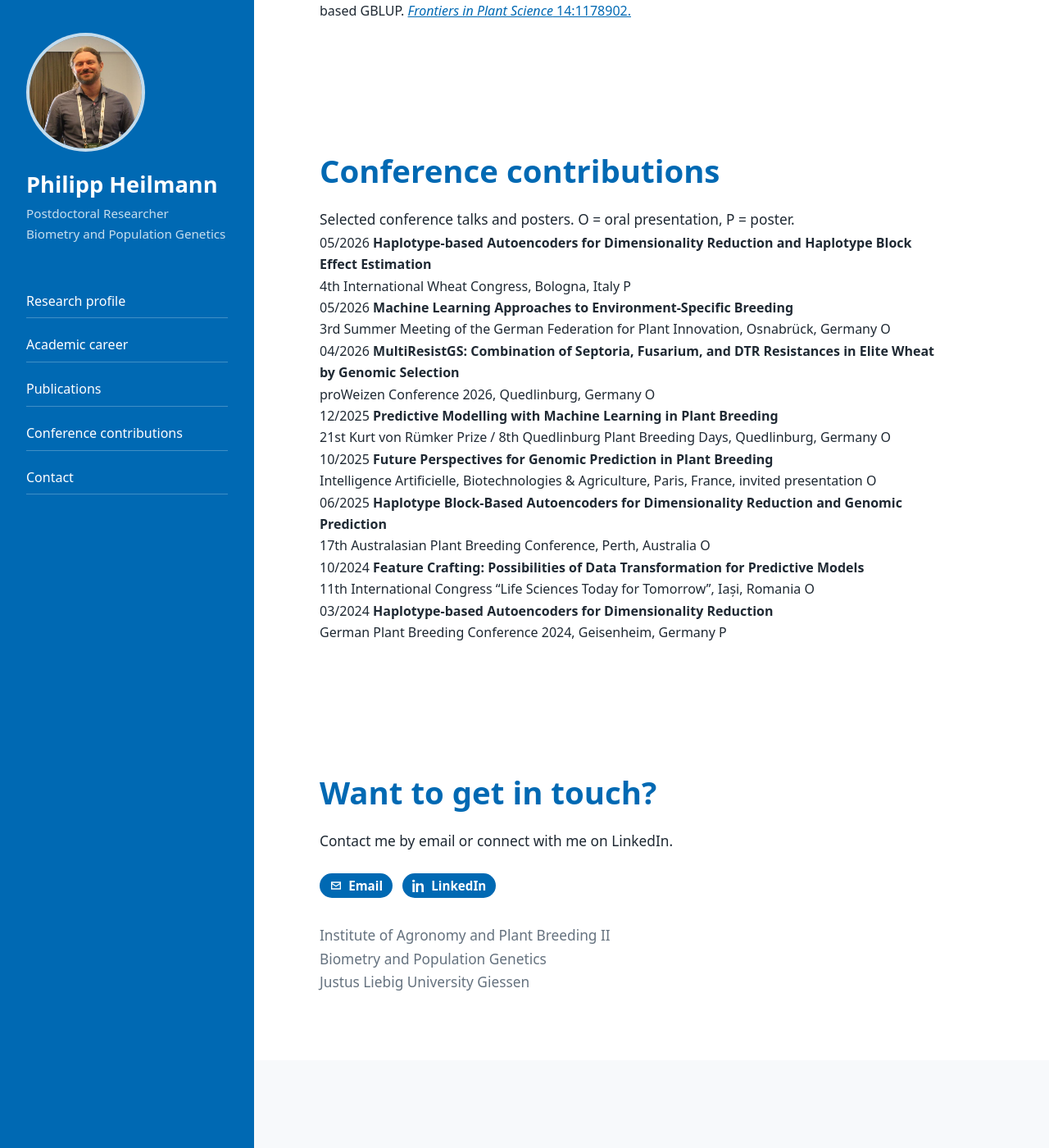
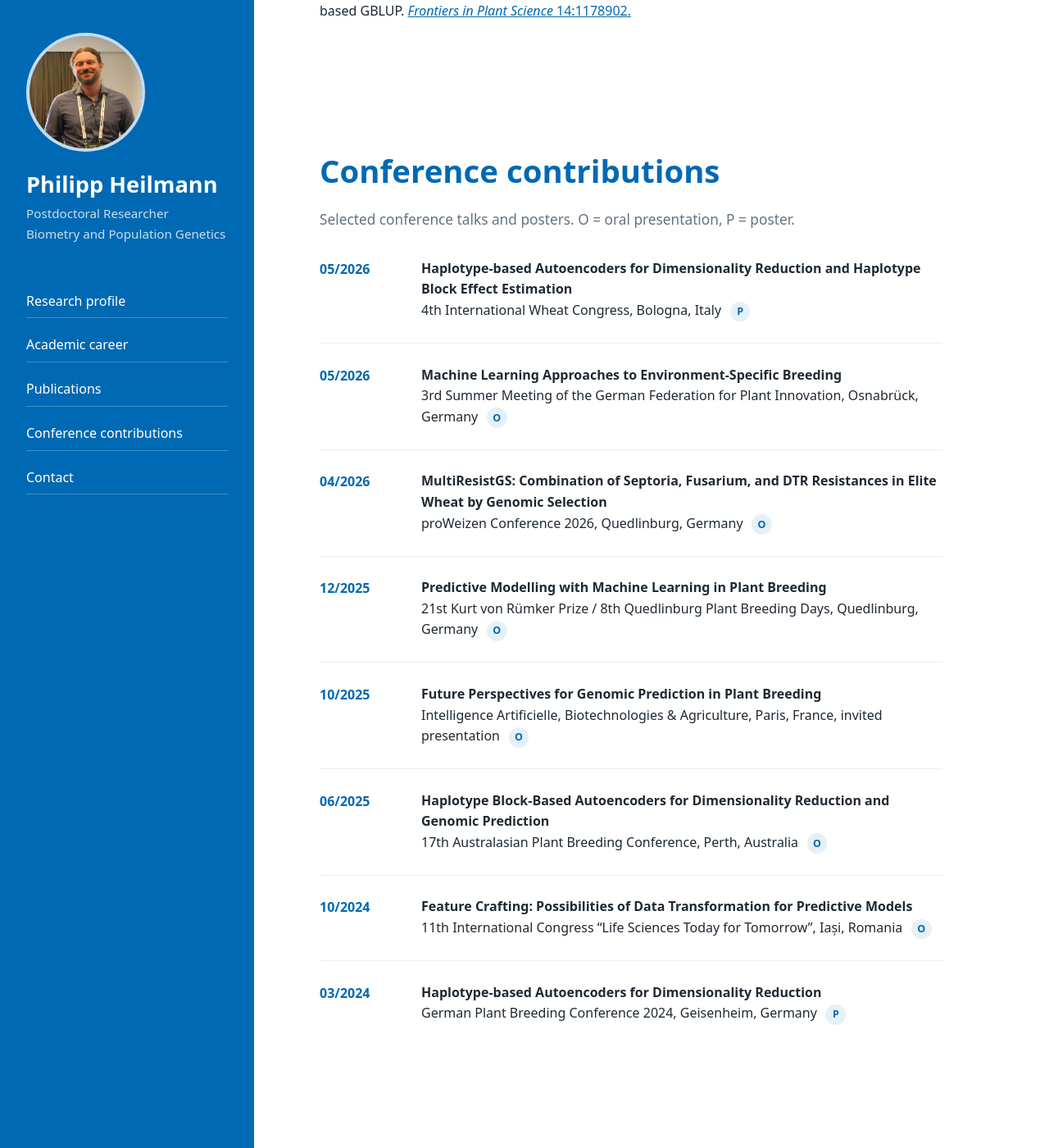
Before and after one commit to PGHeilmann/PGHeilmann.github.io, a Jekyll site: the page built from index.md, in a window 1280 px wide and 1400 px high, scrolled down 1959 px. Shown: the whole window at 82% size. Built offline with Jekyll 4.4.1, drawn with Linux system fonts in a browser that asks for light colours.

Commit message:
Update style.scss

```diff
--- a/assets/css/style.scss
+++ b/assets/css/style.scss
@@ -268,3 +268,54 @@ section p + p {
   margin-top: 2rem;
   color: var(--text-muted);
 }
+
+/* Conference contributions */
+
+.section-intro {
+  margin-bottom: 2rem;
+  color: var(--text-muted);
+}
+
+.conference-list {
+  display: flex;
+  flex-direction: column;
+}
+
+.conference-item {
+  display: grid;
+  grid-template-columns: 100px minmax(0, 1fr);
+  column-gap: 1.5rem;
+  align-items: start;
+  padding-bottom: 1.6rem;
+  margin-bottom: 1.6rem;
+  border-bottom: 1px solid rgba(0, 105, 179, 0.10);
+}
+
+.conference-item:last-child {
+  margin-bottom: 0;
+  padding-bottom: 0;
+  border-bottom: none;
+}
+
+.conference-date {
+  font-weight: 700;
+  color: var(--sidebar-blue);
+}
+
+.conference-text {
+  line-height: 1.6;
+}
+
+.presentation-type {
+  display: inline-flex;
+  align-items: center;
+  justify-content: center;
+  margin-left: 0.4rem;
+  min-width: 1.55rem;
+  height: 1.55rem;
+  border-radius: 999px;
+  background: rgba(0, 105, 179, 0.10);
+  color: var(--sidebar-blue);
+  font-size: 0.78rem;
+  font-weight: 700;
+}
```
